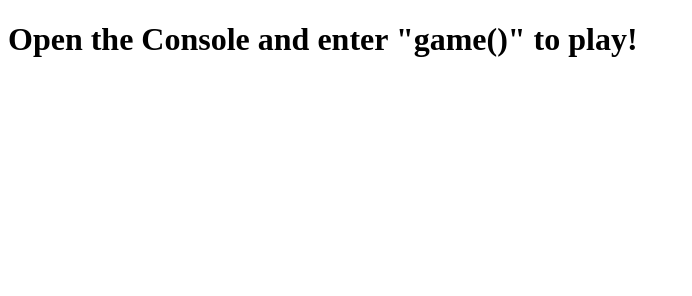
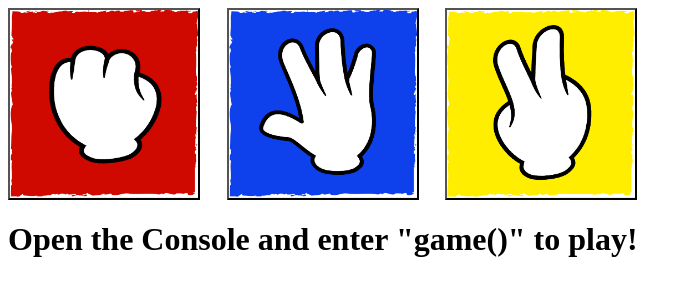
Before and after one commit to joynere/odin_rock_paper_scissors, a plain HTML site: page index.html in a window 1280 px wide. Shown: the whole page, without its empty margins (0-692 px from the left). Drawn offline with Linux system fonts and the light colour scheme.

Commit message:
icons for the buttons added, style.css added, buttons are now in a grid and keep their size relative to width of viewport

```diff
--- a/index.html
+++ b/index.html
@@ -1,8 +1,14 @@
 <!DOCTYPE html>
 <head>
     <title>Rock Paper Scissors</title>
+    <link rel="stylesheet" href="style.css">
 </head>
 <body>
+    <div id="buttons">
+        <button id="rock-btn"></button>
+        <button id="paper-btn"></button>
+        <button id="scissors-btn"></button>
+    </div>
     <h1>Open the Console and enter "game()" to play!</h1>
     <script src="script.js"></script>
 </body>
--- /dev/null
+++ b/style.css
@@ -0,0 +1,28 @@
+#buttons {
+    display: grid;
+    width: 50%;
+    grid-template-columns: repeat(3, 33%);
+    column-gap: 10px;
+}
+
+
+#buttons button {
+    background-size: contain;
+    background-repeat: no-repeat;
+    width: 15vw;
+    height: 15vw;
+    max-width: 310px;
+    max-height: 310px;
+}
+
+#buttons #rock-btn {
+    background-image: url(icons/rock.png);
+}
+
+#buttons #paper-btn {
+    background-image: url(icons/paper.png);
+}
+
+#buttons #scissors-btn {
+    background-image: url(icons/scissors.png);
+}
```
Also changed, not shown: icons/paper.png (added), icons/rock.png (added), icons/scissors.png (added).
